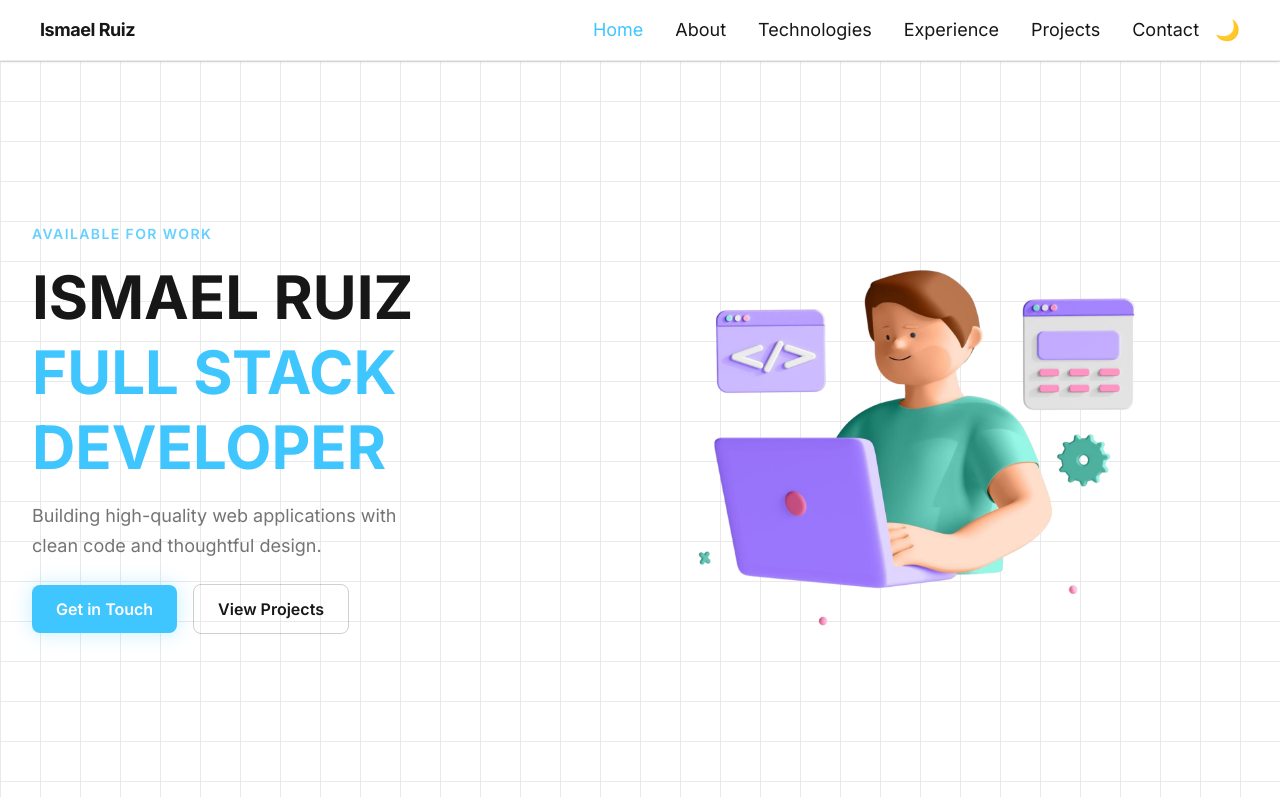
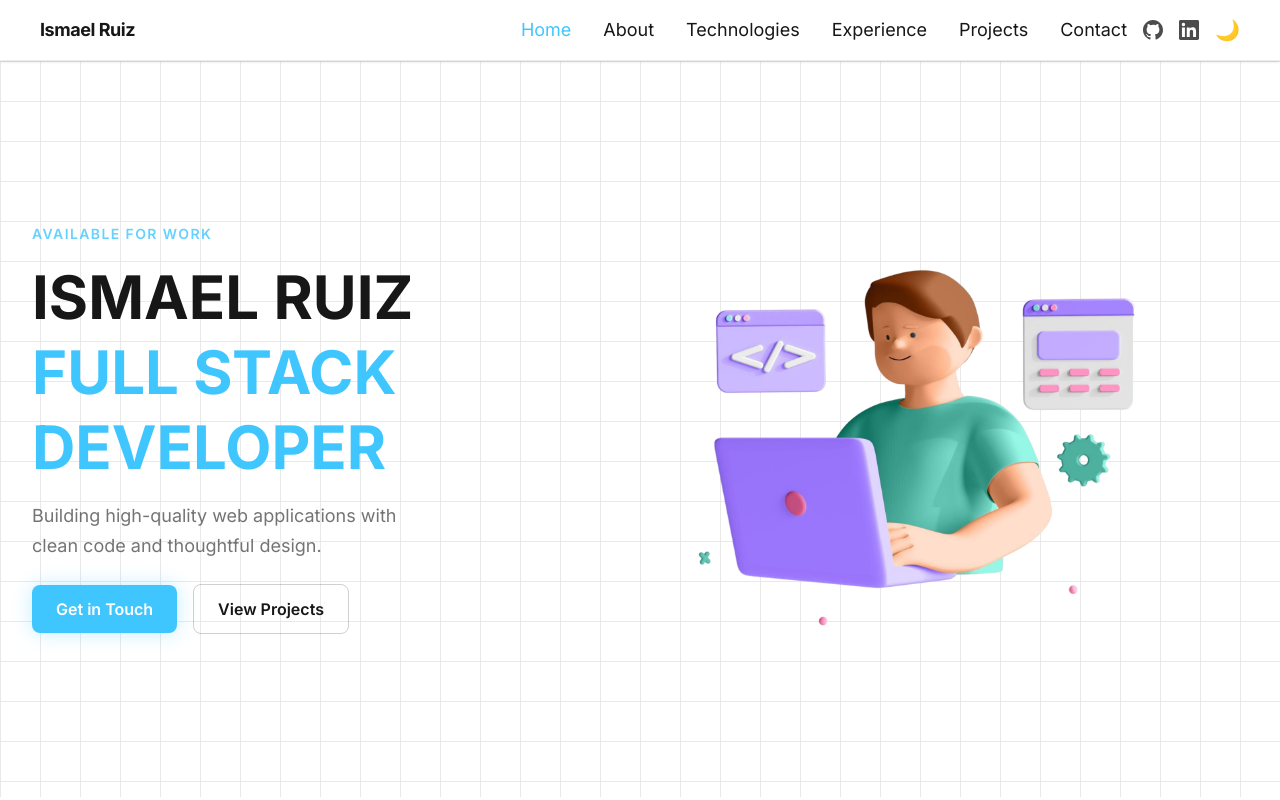
Before and after one commit to 00IRCA/portfolio, a Next.js app: page / in a window 1280 px wide. Shown: the top 800 px of the page. Built offline with nearby package versions, Linux system fonts and the light colour scheme; no server answers.

Commit message:
feat: add GitHub and LinkedIn icon links to header

```diff
--- a/src/components/layout/Header.tsx
+++ b/src/components/layout/Header.tsx
@@ -2,6 +2,7 @@
 
 import { useEffect, useState } from 'react';
 import { SECTION_IDS } from '@/src/constants/sections';
+import Image from 'next/image';
 import ThemeToggle from './ThemeToggle';
 
 const navLinks = [
@@ -87,6 +88,31 @@ export default function Header() {
             <NavLinks activeId={activeId} onNavigate={handleScroll} />
           </ul>
 
+          <a
+            href="https://github.com/00IRCA"
+            target="_blank"
+            rel="noopener noreferrer"
+            aria-label="GitHub profile"
+            className="opacity-70 hover:opacity-100 transition-opacity"
+          >
+            <Image src="/github.svg" alt="GitHub" width={20} height={20} className="theme-invert" />
+          </a>
+          <a
+            href="https://www.linkedin.com/in/ismael-ruiz-carlin/"
+            target="_blank"
+            rel="noopener noreferrer"
+            aria-label="LinkedIn profile"
+            className="opacity-70 hover:opacity-100 transition-opacity"
+          >
+            <Image
+              src="/linkedin.svg"
+              alt="LinkedIn"
+              width={20}
+              height={20}
+              className="theme-invert"
+            />
+          </a>
+
           {/* Theme toggle */}
           <ThemeToggle />
 
```
Also changed, not shown: public/github.svg (added), public/linkedin.svg (added).
